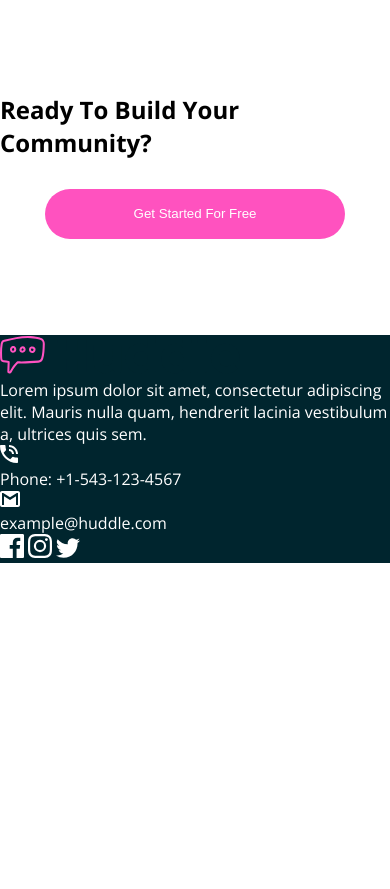
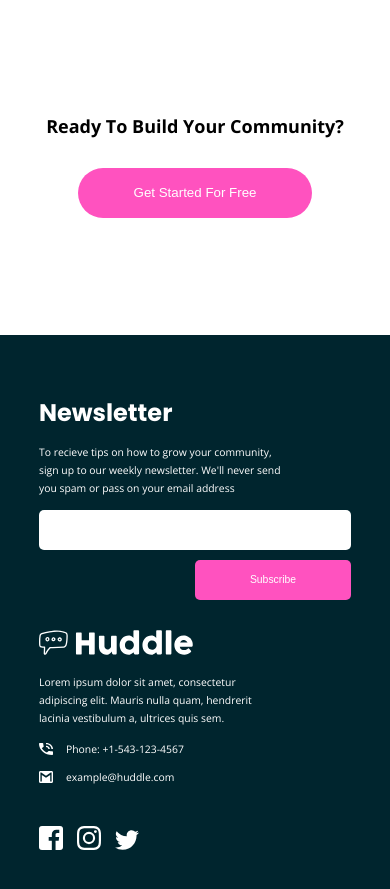
Before and after one commit to Deevyn9/Huddle-Landing-Page, a plain HTML site: page index.html in a window 390 px wide. Shown: the part 1910-2799 px from the top of the page. Before the commit the page ends 2473 px from the top, so only its background shows below. Drawn offline with nearby package versions, Linux system fonts and the light colour scheme.

Commit message:
made footer responsive

```diff
--- a/index.html
+++ b/index.html
@@ -84,14 +84,21 @@
             <img src="/images/icon-twitter.svg" alt="Can't load image">
           </div>
         </div>
+        <div class="footer__right">
+          <h2>Newsletter</h2>
+          <p>To recieve tips on how to grow your community, sign up to our weekly newsletter. We'll never
+          send you spam or pass on your email address</p>
+          <div class="footer__right-input">
+            <input type="text" name="" id="">
+            <button>Subscribe</button>
+          </div>
+        </div>
     </footer>
   </main>
   <!--
-  Newsletter
-  To recieve tips on how to grow your community, sign up to our weekly newsletter. We’ll never
-  send you spam or pass on your email address
 
-  Subscribe -->
+
+ -->
 
   <!-- <footer>
     <p class="attribution">
--- a/style.css
+++ b/style.css
@@ -226,15 +226,80 @@ nav button:hover {
   border-radius: 25px;
 }
 
-/* FOOTER SECTION  *//* FOOTER SECTION  *//* FOOTER SECTION  *//* FOOTER SECTION */
+/* FOOTER SECTION  */ /* FOOTER SECTION  */ /* FOOTER SECTION  */ /* FOOTER SECTION */
 footer {
   background-color: var(--Very-Dark-Cyan);
   color: white;
+  display: flex;
+  justify-content: space-evenly;
+  padding: 60px 0;
+}
+
+footer p {
+  margin: 13px 0;
+  max-width: 245px;
+  font-size: 0.65rem;
+  line-height: 18px;
 }
 
 footer .footer__left .footer__logo {
-  fill: white;
+  filter: invert(100%) sepia(1%) saturate(2%) hue-rotate(20deg)
+    brightness(1500%) contrast(100%);
+  height: 25px;
 }
+
+.footer__phone,
+.footer__email {
+  display: flex;
+  align-items: center;
+  margin-bottom: 10px;
+}
+
+.footer__phone p,
+.footer__email p {
+  margin: 0;
+}
+
+.footer__phone img,
+.footer__email img {
+  width: 14px;
+  height: 12px;
+  margin-right: 13px;
+}
+
+.footer__left .footer__socials {
+  margin-top: 40px;
+}
+
+.footer__left .footer__socials img {
+  margin-right: 10px;
+  border-radius: 3px;
+}
+
+/* footer .footer__right {
+
+} */
+
+footer .footer__right .footer__right-input input {
+  width: 260px;
+  height: 30px;
+  border-radius: 5px;
+  border: none;
+  margin-right: 25px;
+  outline: none;
+  padding: 0 5px;
+}
+
+footer .footer__right .footer__right-input button {
+  border: none;
+  background-color: var(--Pink);
+  color: white;
+  border-radius: 5px;
+  height: 30px;
+  width: 100px;
+  font-size: 0.65rem;
+}
+
 /* MEDIA QUERIES */ /* MEDIA QUERIES */ /* MEDIA QUERIES */ /* MEDIA QUERIES */
 
 @media (max-width: 1250px) {
@@ -248,6 +313,40 @@ footer .footer__left .footer__logo {
   #hero h1 {
     margin-top: 60px;
     font-size: 1.7rem;
+  }
+}
+
+@media (max-width: 740px) {
+  footer {
+    flex-direction: column-reverse;
+    justify-content: center;
+    align-items: center;
+  }
+
+  .footer__left,
+  .footer__right {
+    width: 80%;
+  }
+
+  .footer__right .footer__right-input {
+    display: flex;
+    flex-direction: column;
+  }
+
+  footer .footer__right {
+    margin-bottom: 30px;
+  }
+
+  footer .footer__right .footer__right-input input {
+    width: 100%;
+    height: 40px;
+  }
+
+  footer .footer__right .footer__right-input button {
+    align-self: flex-end;
+    margin-top: 10px;
+    width: 50%;
+    height: 40px;
   }
 }
 
@@ -307,6 +406,19 @@ footer .footer__left .footer__logo {
     align-items: center;
     justify-content: center;
   }
+
+  #join h2 {
+    font-size: 18px;
+  }
+
+  #join button {
+    background-color: var(--Pink);
+    border: none;
+    color: white;
+    height: 50px;
+    width: 60%;
+    border-radius: 25px;
+  }
 }
 
 @media (max-width: 300px) {
@@ -319,4 +431,8 @@ footer .footer__left .footer__logo {
     font-size: 0.85rem;
     max-width: 250px;
   }
+
+   #join h2 {
+    font-size: 5.5vw;
+  }
 }
```
